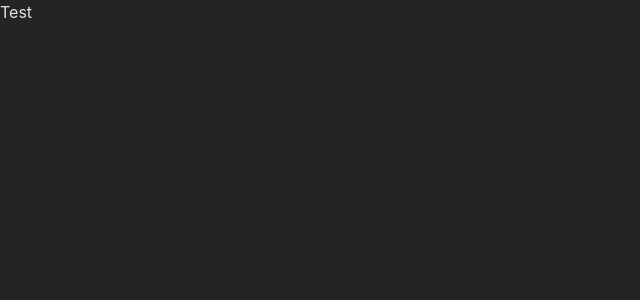
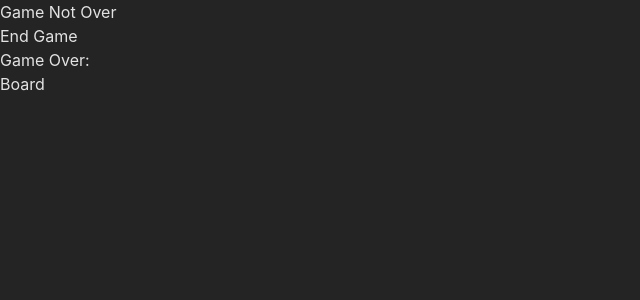
Before and after one commit to jaysonacosta/minesweeper, a React (Vite) app: page / in a window 1280 px wide. Shown: the top 300 px of the page, without its empty margins (0-640 px from the left). Built offline with nearby package versions, Linux system fonts and the light colour scheme.

Commit message:
Created hook for initializing minesweeper game

```diff
--- a/src/App.tsx
+++ b/src/App.tsx
@@ -1,7 +1,7 @@
-import { useState } from 'react';
+import Home from './pages/home/Home';
 
 function App() {
-	return <>Test</>;
+	return <Home />;
 }
 
 export default App;
--- /dev/null
+++ b/src/hooks/useMinesweeper.ts
@@ -0,0 +1,38 @@
+import { useState } from 'react';
+import { Cell, Game, GameDifficulty } from '../types/Game';
+
+export function useMinesweeper() {
+	const [isGameOver, setIsGameOver] = useState(false);
+
+	const board = Array<Cell>(GameDifficulty.NOVICE).map(
+		(_, idx): Cell => ({
+			id: idx,
+			isMine: false,
+			isRevealed: false,
+			mineCount: 0,
+		})
+	);
+
+	const handleCellClick = (id: number) => {
+		const cell = board.find((cellObj) => cellObj.id === id);
+		if (cell) {
+			cell.isRevealed = true;
+			if (cell.isMine) {
+				setIsGameOver(true);
+			}
+		}
+	};
+
+	const handleReset = () => {
+		setIsGameOver(true);
+	};
+
+	const game: Game = {
+		board,
+		gameOver: isGameOver,
+		handleCellClick,
+		handleReset,
+	};
+
+	return game;
+}
--- /dev/null
+++ b/src/pages/home/Home.tsx
@@ -0,0 +1,20 @@
+import { useMinesweeper } from '../../hooks/useMinesweeper';
+
+export default function Home() {
+	const { board, gameOver, handleCellClick, handleReset } = useMinesweeper();
+	console.log(gameOver);
+	return (
+		<div className='flex flex-col justify-center items-center'>
+			<div className='w-auto'>
+				<ul className='list-none'>
+					<li>{gameOver ? <>Game Over</> : <>Game Not Over</>}</li>
+					<li>
+						<button onClick={handleReset}>End Game</button>
+					</li>
+					<li>Game Over:</li>
+				</ul>
+			</div>
+			<div className='w-auto'>Board</div>
+		</div>
+	);
+}
--- /dev/null
+++ b/src/types/Game.ts
@@ -0,0 +1,19 @@
+export type Game = {
+	board: Cell[];
+	gameOver: boolean;
+	handleCellClick: (id: number) => void;
+	handleReset: () => void;
+};
+
+export type Cell = {
+	id: number;
+	isMine: boolean;
+    isRevealed: boolean;
+    mineCount: number;
+};
+
+export enum GameDifficulty {
+	NOVICE = 9,
+	INTERMEDIATE = 16,
+	EXPERT = 32,
+}
```
